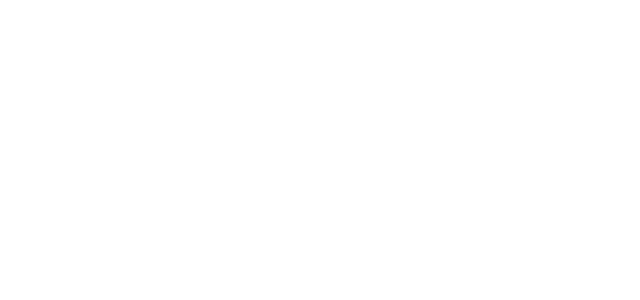
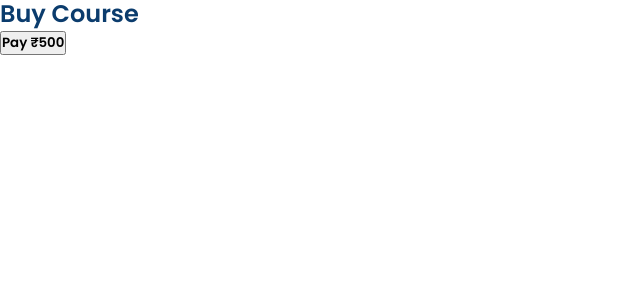
Before and after one commit to mrsonung/edubridge, a React (Create React App) app in the folder frontend/: page /payment in a window 1280 px wide. Before the commit this address had no page. Shown: the top 300 px of the page, without its empty margins (0-640 px from the left). Built offline with nearby package versions, Linux system fonts and the light colour scheme.

Commit message:
After changing  URL

```diff
--- a/frontend/public/index.html
+++ b/frontend/public/index.html
@@ -5,42 +5,18 @@
     <link rel="icon" href="%PUBLIC_URL%/favicon.ico" />
     <meta name="viewport" content="width=device-width, initial-scale=1" />
     <meta name="theme-color" content="#000000" />
-    <meta
-      name="description"
-      content="Web site created using create-react-app"
-    />
-    <link rel="apple-touch-icon" href="%PUBLIC_URL%/logo192.png" />
-    <!--
-      manifest.json provides metadata used when your web app is installed on a
-      user's mobile device or desktop. See https://developers.google.com/web/fundamentals/web-app-manifest/
-    -->
-    <link rel="manifest" href="%PUBLIC_URL%/manifest.json" />
-    <!--
-      Notice the use of %PUBLIC_URL% in the tags above.
-      It will be replaced with the URL of the `public` folder during the build.
-      Only files inside the `public` folder can be referenced from the HTML.
-
-      Unlike "/favicon.ico" or "favicon.ico", "%PUBLIC_URL%/favicon.ico" will
-      work correctly both with client-side routing and a non-root public URL.
-      Learn how to configure a non-root public URL by running `npm run build`.
-    -->
-      <link rel="stylesheet" href="%PUBLIC_URL%/styles.css" />
-    <link href="https://fonts.googleapis.com/css2?family=Poppins:wght@600&family=Roboto&display=swap" rel="stylesheet" />
 
     <title>Edu Bridge</title>
+
+    <!-- Razorpay Script ✅ -->
+    <script src="https://checkout.razorpay.com/v1/checkout.js"></script>
+
+    <link rel="stylesheet" href="%PUBLIC_URL%/styles.css" />
+    <link href="https://fonts.googleapis.com/css2?family=Poppins:wght@600&family=Roboto&display=swap" rel="stylesheet" />
   </head>
+
   <body>
     <noscript>You need to enable JavaScript to run this app.</noscript>
     <div id="root"></div>
-    <!--
-      This HTML file is a template.
-      If you open it directly in the browser, you will see an empty page.
-
-      You can add webfonts, meta tags, or analytics to this file.
-      The build step will place the bundled scripts into the <body> tag.
-
-      To begin the development, run `npm start` or `yarn start`.
-      To create a production bundle, use `npm run build` or `yarn build`.
-    -->
   </body>
 </html>
--- a/frontend/src/App.js
+++ b/frontend/src/App.js
@@ -1,5 +1,6 @@
 import React from 'react';
 import { BrowserRouter as Router, Routes, Route } from 'react-router-dom';
+import Payment from "./pages/Payment";
 
 import Home from './pages/Home';
 import RegisterStudent from './pages/RegisterStudent';
@@ -45,6 +46,7 @@ function App() {
             }
           />
 
+          <Route path="/payment" element={<Payment />} />
         </Routes>
       </Router>
     </GoogleOAuthProvider>
--- a/frontend/src/pages/DashboardStudent.js
+++ b/frontend/src/pages/DashboardStudent.js
@@ -2,7 +2,7 @@ import React, { useState, useEffect } from 'react';
 import { useNavigate } from 'react-router-dom';
 import ProfileStudent from './ProfileStudent';
 import ConfirmationModal from '../components/ConfirmationModal'; // Adjust path if needed
-// import { ToastContainer, toast } from 'react-toastify';
+import { ToastContainer, toast } from 'react-toastify';
 import 'react-toastify/dist/ReactToastify.css';
 // import '../styles.css'; // Import your custom toast styles
 
--- a/frontend/src/pages/DashboardTeacher.js
+++ b/frontend/src/pages/DashboardTeacher.js
@@ -2,7 +2,7 @@ import React, { useState, useEffect } from 'react';
 import { useNavigate } from 'react-router-dom';
 import ProfileTeacher from './ProfileTeacher';
 import ConfirmationModal from '../components/ConfirmationModal'; // Adjust path if needed
-// import { ToastContainer, toast } from 'react-toastify';
+import { ToastContainer, toast } from 'react-toastify';
 import 'react-toastify/dist/ReactToastify.css';
 
 const DashboardTeacher = () => {
--- /dev/null
+++ b/frontend/src/pages/Payment.js
@@ -0,0 +1,30 @@
+import React from "react";
+
+const Payment = () => {
+
+  const handlePayment = () => {
+    const options = {
+      key: "rzp_test_SiBDmK2Zlj6QOy", // apni key
+      amount: 50000, // ₹500
+      currency: "INR",
+      name: "EduBridge",
+      description: "Course Payment",
+      handler: function (response) {
+        alert("Payment Successful 🎉");
+        console.log(response);
+      }
+    };
+
+    const rzp = new window.Razorpay(options);
+    rzp.open();
+  };
+
+  return (
+    <div>
+      <h2>Buy Course</h2>
+      <button onClick={handlePayment}>Pay ₹500</button>
+    </div>
+  );
+};
+
+export default Payment;
--- a/frontend/src/pages/ProfileStudent.js
+++ b/frontend/src/pages/ProfileStudent.js
@@ -1,6 +1,6 @@
 import React, { useState } from 'react';
 import axios from 'axios';
-// import { ToastContainer, toast } from 'react-toastify';
+import { ToastContainer, toast } from 'react-toastify';
 import 'react-toastify/dist/ReactToastify.css';
 
 const ProfileStudent = ({ user, updateUser }) => {
--- a/frontend/src/pages/ProfileTeacher.js
+++ b/frontend/src/pages/ProfileTeacher.js
@@ -1,7 +1,7 @@
 import React, { useState, useEffect } from 'react';
 import axios from 'axios';
 import { useParams } from 'react-router-dom';
-// import { ToastContainer, toast } from 'react-toastify';
+import { ToastContainer, toast } from 'react-toastify';
 import 'react-toastify/dist/ReactToastify.css';
 
 const ProfileTeacher = ({ user: propUser }) => {
```
